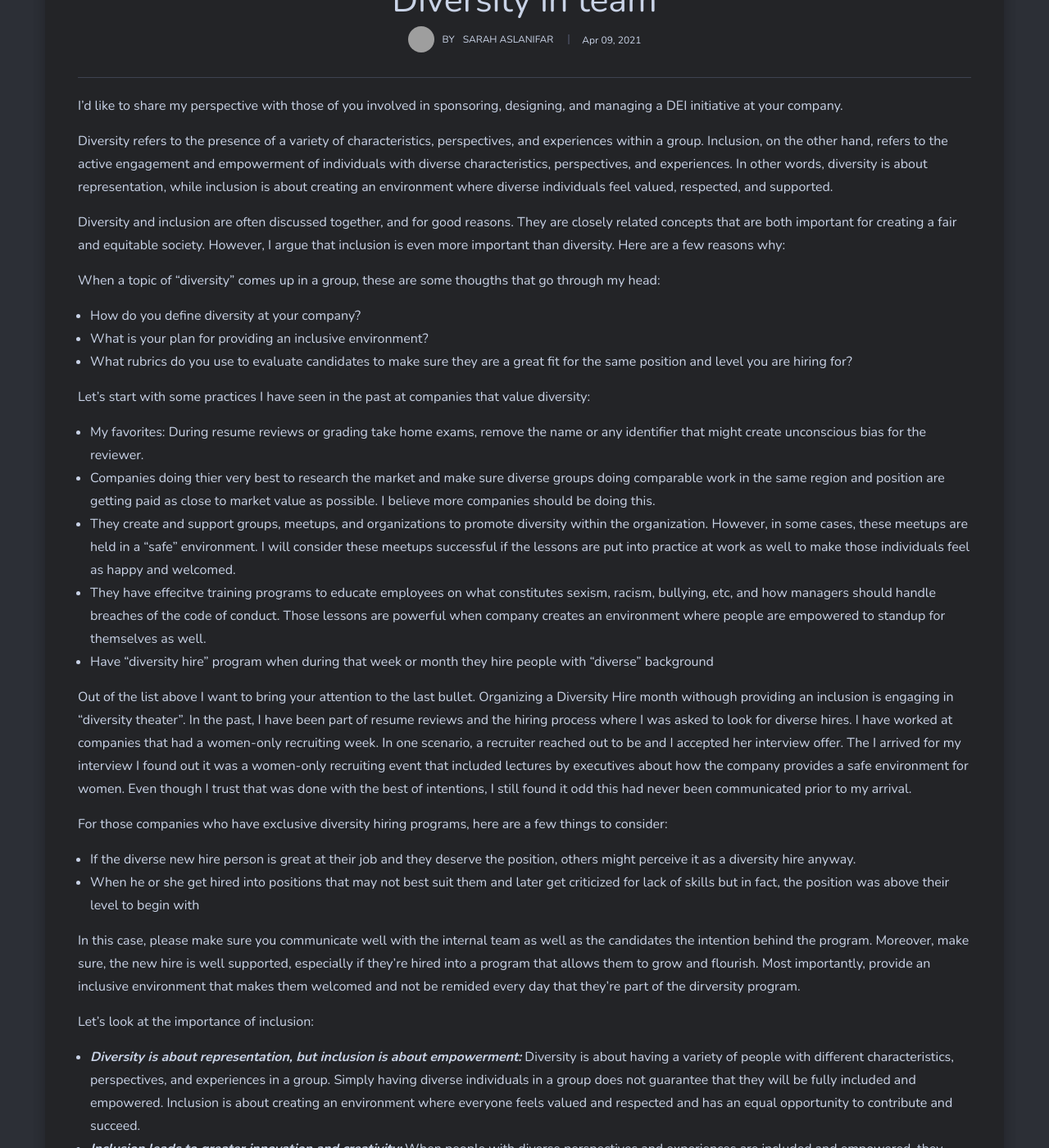
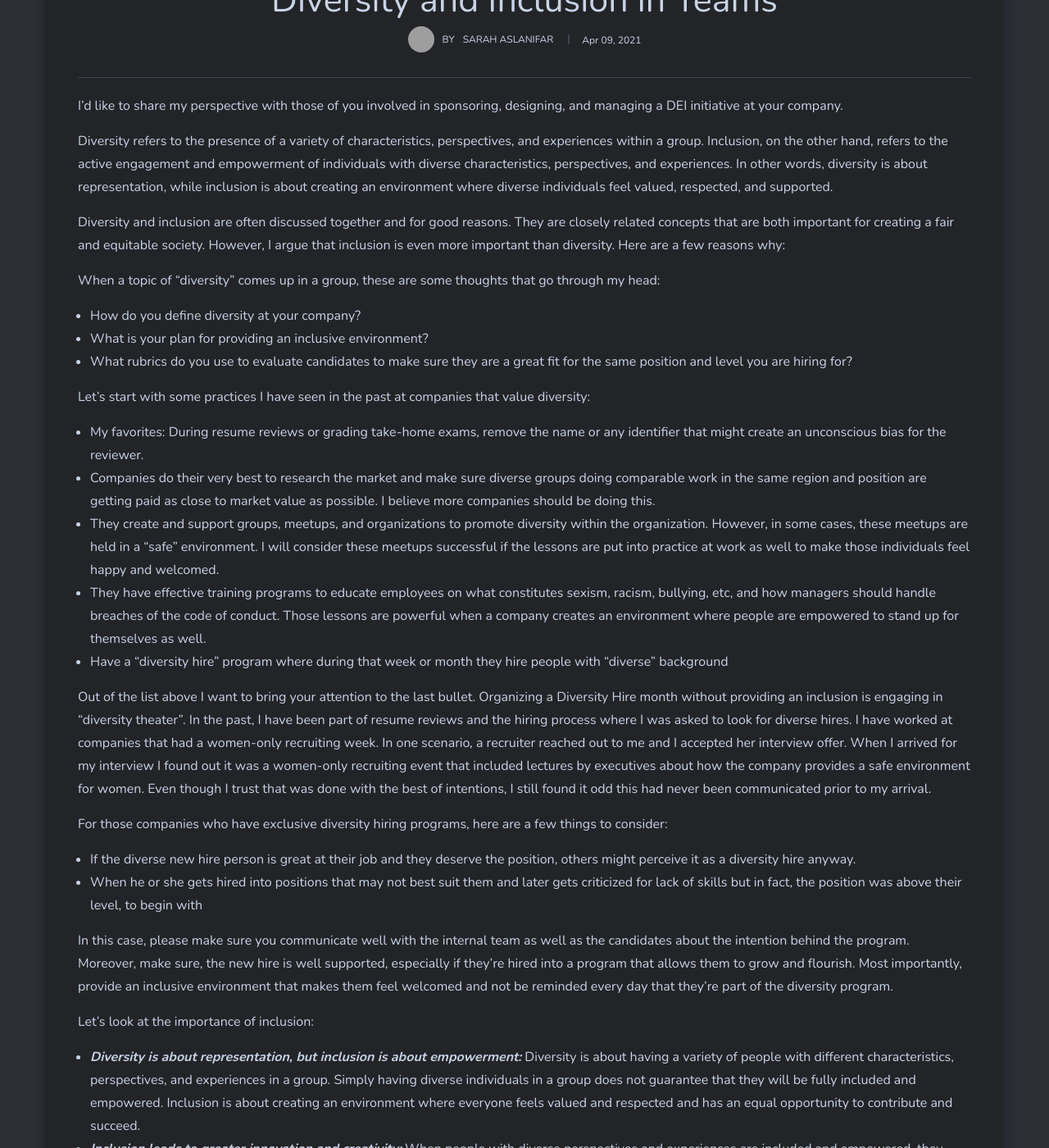
Before and after one commit to saslani/saslani.github.io, a Jekyll site: the page built from _posts/2020-04-09-workplace-diversity.md, in a window 1280 px wide and 1400 px high, scrolled down 836 px. Shown: the whole window at 82% size. Built offline with Jekyll 4.4.1, drawn with Linux system fonts in a browser that asks for light colours; nearby versions of some CDN libraries; comment, search, counter and statistics services are not loaded; some of the changed text lies outside the part shown; grey boxes are pictures that could not be loaded.

Commit message:
fix tags

```diff
--- a/_posts/2020-04-09-workplace-diversity.md
+++ b/_posts/2020-04-09-workplace-diversity.md
@@ -1,48 +1,48 @@
 ---
 layout: post
-title:  "Diversity in team"
+title:  "Diversity and Inclusion in Teams"
 date:   2021-04-09 21:40:00
 image:  dei/divesity.jpeg
-tags:   [My Perspective on Diversity and Inclusion in Organizations]
+tags:   [Diversity, Inclusion, Organizations]
 ---
 
 I'd like to share my perspective with those of you involved in sponsoring, designing, and managing a DEI initiative at your company.
 
 Diversity refers to the presence of a variety of characteristics, perspectives, and experiences within a group. Inclusion, on the other hand, refers to the active engagement and empowerment of individuals with diverse characteristics, perspectives, and experiences. In other words, diversity is about representation, while inclusion is about creating an environment where diverse individuals feel valued, respected, and supported.
 
-Diversity and inclusion are often discussed together, and for good reasons. They are closely related concepts that are both important for creating a fair and equitable society. However, I argue that inclusion is even more important than diversity. Here are a few reasons why:
+Diversity and inclusion are often discussed together and for good reasons. They are closely related concepts that are both important for creating a fair and equitable society. However, I argue that inclusion is even more important than diversity. Here are a few reasons why:
 
-When a topic of "diversity" comes up in a group, these are some thougths that go through my head:
+When a topic of "diversity" comes up in a group, these are some thoughts that go through my head:
 * How do you define diversity at your company?
 * What is your plan for providing an inclusive environment?
 * What rubrics do you use to evaluate candidates to make sure they are a great fit for the same position and level you are hiring for?
 
 Let's start with some practices I have seen in the past at companies that value diversity:
-* My favorites: During resume reviews or grading take home exams, remove the name or any identifier that might create unconscious bias for the reviewer.
-* Companies doing thier very best to research the market and make sure diverse groups doing comparable work in the same region and position are getting paid as close to market value as possible. I believe more companies should be doing this.
-* They create and support groups, meetups, and organizations to promote diversity within the organization. However, in some cases, these meetups are held in a "safe" environment. I will consider these meetups successful if the lessons are put into practice at work as well to make those individuals feel as happy and welcomed.
-* They have effecitve training programs to educate employees on what constitutes sexism, racism, bullying, etc, and how managers should handle breaches of the code of conduct. Those lessons are powerful when company creates an environment where people are empowered to standup for themselves as well.
-* Have "diversity hire" program when during that week or month they hire people with "diverse" background
+* My favorites: During resume reviews or grading take-home exams, remove the name or any identifier that might create an unconscious bias for the reviewer.
+* Companies do their very best to research the market and make sure diverse groups doing comparable work in the same region and position are getting paid as close to market value as possible. I believe more companies should be doing this.
+* They create and support groups, meetups, and organizations to promote diversity within the organization. However, in some cases, these meetups are held in a "safe" environment. I will consider these meetups successful if the lessons are put into practice at work as well to make those individuals feel happy and welcomed.
+* They have effective training programs to educate employees on what constitutes sexism, racism, bullying, etc, and how managers should handle breaches of the code of conduct. Those lessons are powerful when a company creates an environment where people are empowered to stand up for themselves as well.
+* Have a "diversity hire" program where during that week or month they hire people with "diverse" background
 
-Out of the list above I want to bring your attention to the last bullet. Organizing a Diversity Hire month withough providing an inclusion is engaging in "diversity theater". In the past, I have been part of resume reviews and the hiring process where I was asked to look for diverse hires. I have worked at companies that had a women-only recruiting week. In one scenario, a recruiter reached out to be and I accepted her interview offer. The I arrived for my interview I found out it was a women-only recruiting event that included lectures by executives about how the company provides a safe environment for women. Even though I trust that was done with the best of intentions, I still found it odd this had never been communicated prior to my arrival.
+Out of the list above I want to bring your attention to the last bullet. Organizing a Diversity Hire month without providing an inclusion is engaging in "diversity theater". In the past, I have been part of resume reviews and the hiring process where I was asked to look for diverse hires. I have worked at companies that had a women-only recruiting week. In one scenario, a recruiter reached out to me and I accepted her interview offer. When I arrived for my interview I found out it was a women-only recruiting event that included lectures by executives about how the company provides a safe environment for women. Even though I trust that was done with the best of intentions, I still found it odd this had never been communicated prior to my arrival.
 
 For those companies who have exclusive diversity hiring programs, here are a few things to consider:
 * If the diverse new hire person is great at their job and they deserve the position, others might perceive it as a diversity hire anyway.
-* When he or she get hired into positions that may not best suit them and later get criticized for lack of skills but in fact, the position was above their level to begin with
+* When he or she gets hired into positions that may not best suit them and later gets criticized for lack of skills but in fact, the position was above their level, to begin with
 
-In this case, please make sure you communicate well with the internal team as well as the candidates the intention behind the program. Moreover, make sure, the new hire is well supported, especially if they're hired into a program that allows them to grow and flourish. Most importantly, provide an inclusive environment that makes them welcomed and not be remided every day that they're part of the dirversity program.
+In this case, please make sure you communicate well with the internal team as well as the candidates about the intention behind the program. Moreover, make sure, the new hire is well supported, especially if they're hired into a program that allows them to grow and flourish. Most importantly, provide an inclusive environment that makes them feel welcomed and not be reminded every day that they're part of the diversity program.
 
 Let's look at the importance of inclusion:
-* _**Diversity is about representation, but inclusion is about empowerment:**_ Diversity is about having a variety of people with different characteristics, perspectives, and experiences in a group. Simply having diverse individuals in a group does not guarantee that they will be fully included and empowered. Inclusion is about creating an environment where everyone feels valued and respected and has an equal opportunity to contribute and succeed.
-* _**Inclusion leads to greater innovation and creativity:**_ When people with diverse perspectives and experiences are included and empowered, they bring new ideas and ways of thinking to the table. This leads to more innovative solutions and a more creative work environment.
-* _**Inclusion is necessary for diversity to be effective:**_ Even if a group is diverse, if individuals are not included and empowered, the group will not be able to fully benefit from the diversity that is present.
-* _**Inclusion is necessary for a better reputation:**_ Companies with a reputation for inclusion and diversity often attract top talent, and customers and clients are more likely to do business with them.
-* _**Greater representation and fairness:**_ Inclusion ensures that everyone has an equal opportunity to contribute and succeed, regardless of their background.
-* _**Better understanding and empathy:**_ When people with different backgrounds come together, they learn from one another and develop greater understanding and empathy. This leads to a more harmonious and cohesive society.
-* _**Inclusivity doesn't mean "information radiator"**_: Inclusion means being able to celebrate who you are without fear of reprisal or without being reminded of what makes you different when it isn't relevant.
+* ***Diversity is about representation, but inclusion is about empowerment:*** Diversity is about having a variety of people with different characteristics, perspectives, and experiences in a group. Simply having diverse individuals in a group does not guarantee that they will be fully included and empowered. Inclusion is about creating an environment where everyone feels valued and respected and has an equal opportunity to contribute and succeed.
+* ***Inclusion leads to greater innovation and creativity:*** When people with diverse perspectives and experiences are included and empowered, they bring new ideas and ways of thinking to the table. This leads to more innovative solutions and a more creative work environment.
+* ***Inclusion is necessary for diversity to be effective:*** Even if a group is diverse, if individuals are not included and empowered, the group will not be able to fully benefit from the diversity that is present.
+* ***Inclusion is necessary for a better reputation:*** Companies with a reputation for inclusion and diversity often attract top talent, and customers and clients are more likely to do business with them.
+* ***Greater representation and fairness:*** Inclusion ensures that everyone has an equal opportunity to contribute and succeed, regardless of their background.
+* ***Better understanding and empathy:*** When people with different backgrounds come together, they learn from one another and develop greater understanding and empathy. This leads to a more harmonious and cohesive society.
+* ***Inclusivity doesn't mean "information radiator":*** Inclusion means being able to celebrate who you are without fear of reprisal or without being reminded of what makes you different when it isn't relevant.
 
 It is important for organizations to take steps to create an inclusive culture. This can include things like offering training on unconscious bias, creating employee resource groups, and setting diversity and inclusion goals. It also means creating a culture where people feel comfortable bringing their whole selves to work, and where everyone is held accountable for creating an inclusive environment.
 
-Diversity is important, **inclusion is essential**. Inclusion is _not a destination_, it is a journey. It requires ongoing effort and commitment, ask for feedback and refining your process, but the benefits are well worth it. When everyone is included, everyone wins. Inclusion is not only an ethical and moral imperative, but it is also a business imperative. It is not enough to simply have a diverse workforce, it is essential to create an environment where everyone feels valued, respected, and empowered. This is the only way to fully leverage the benefits of diversity and create a fair and equitable society. If you start with inclusion and make that the core value of your company, then diversity will follow.
+Diversity is important; **inclusion is essential**. Inclusion is _not a destination_, it is a journey. It requires ongoing effort and commitment, asking for feedback, and refining your process, but the benefits are well worth it. When everyone is included, everyone wins. Inclusion is not only an ethical and moral imperative, but it is also a business imperative. It is not enough to simply have a diverse workforce, it is essential to create an environment where everyone feels valued, respected, and empowered. This is the only way to fully leverage the benefits of diversity and create a fair and equitable society. If you start with inclusion and make that the core value of your company, then diversity will follow.
 
 Let's start there!
```
